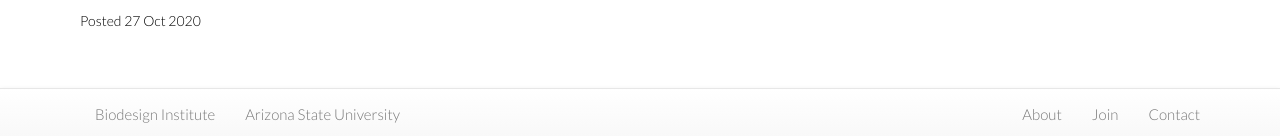
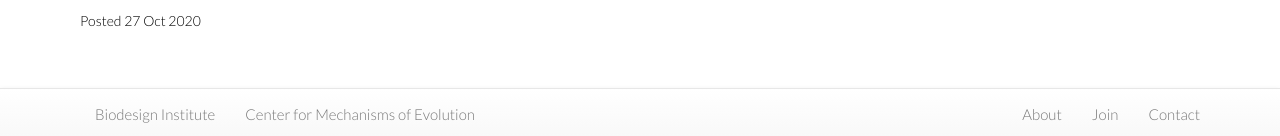
Before and after one commit to Samerotte-Lab/Samerotte-Lab.github.io, a Jekyll site: the page built from index.html, in a window 1280 px wide and 1361 px high. Shown: the part 1222-1358 px from the top of the window. Built offline with Jekyll 4.4.1, drawn with Linux system fonts in a browser that asks for light colours; nearby versions of some CDN libraries.

Commit message:
attempted to set bottom to CME

```diff
--- a/_config.yml
+++ b/_config.yml
@@ -16,8 +16,8 @@ repository: Samerotte-Lab/Samerotte-Lab.github.io
 title : Geiler-Samerotte Lab
 tagline: Some tagline
 institution:
-  url: https://www.asu.edu
-  name: Arizona State University
+  url: https://biodesign.asu.edu/research/centers/mechanisms-evolution
+  name: Center for Mechanisms of Evolution
 department:
   url: https://biodesign.asu.edu
   name: Biodesign Institute
```
